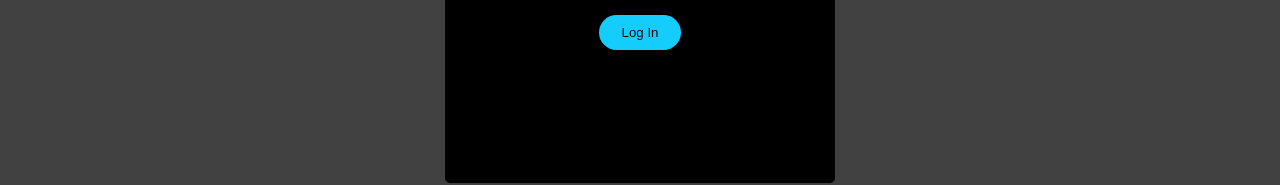
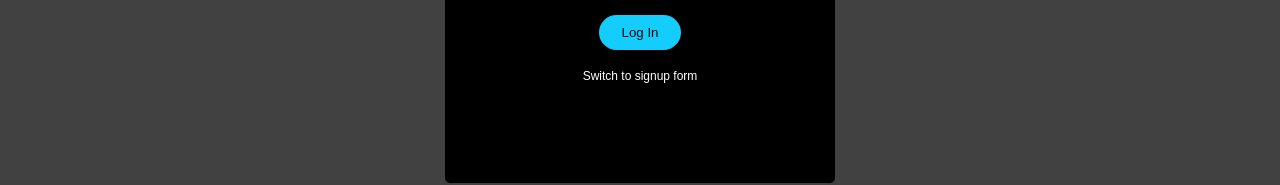
Before and after one commit to PeteChicchetti/note-taker-react, a React (Create React App) app in the folder client/: page / in a window 1280 px wide. Shown: the part 412-597 px from the top of the page. Built offline with nearby package versions, Linux system fonts and the light colour scheme.

Commit message:
added signup form text to switch card

```diff
--- a/client/src/components/Login/login.css
+++ b/client/src/components/Login/login.css
@@ -4,6 +4,7 @@
     width: 350px;
     height: 350px;
     padding: 20px;
+    margin: auto 0;
 }
 
 .loginInfo {
@@ -55,6 +56,19 @@
     color: #010606;
 }
 
+.switch {
+    color: white;
+    font-family: sans-serif;
+    font-size: 12px;
+    text-align: center;
+    margin: 20px 0px;
+    cursor: pointer;
+}
+
+.switch:hover {
+    text-decoration: underline;
+}
+
 @media screen and (max-width: 540px) {
     .loginCard {
         width: 360px;
--- a/client/src/components/Login/login.jsx
+++ b/client/src/components/Login/login.jsx
@@ -25,6 +25,7 @@ const Login = () => {
                 <div className='loginBtnContainer'>
                     <button className='loginBtn'>Log In</button>
                 </div>
+                <p className='switch'>Switch to signup form</p>
             </form>
         </Card>
     </LoginContainer>
```
